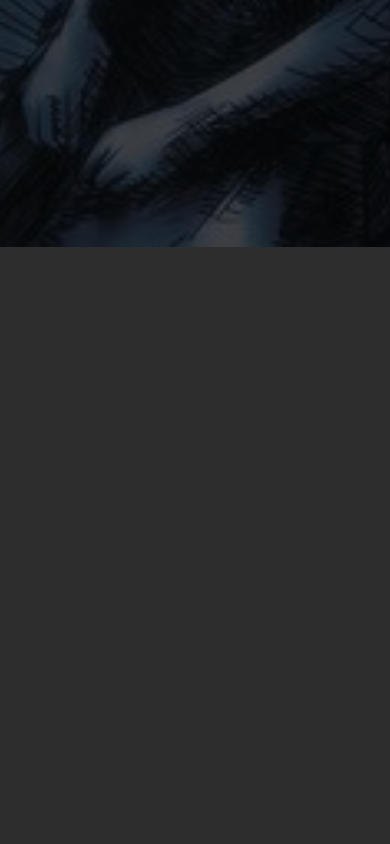
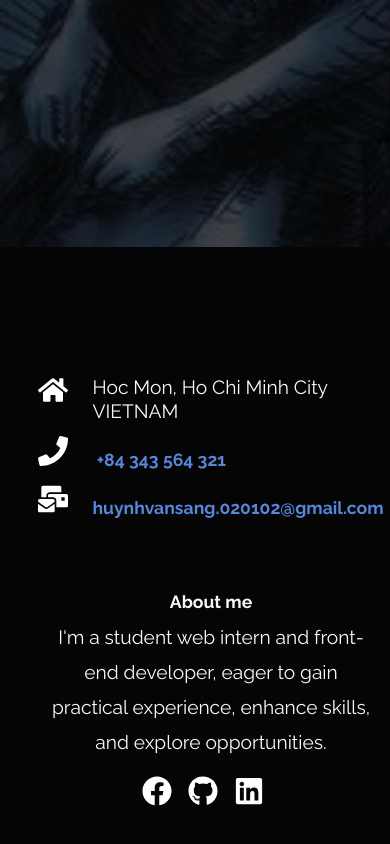
Before and after one commit to SangHynh/Portfolio, a React (Create React App) app: page / in a window 390 px wide. Shown: the part 766-1610 px from the top of the page. Before the commit the page ends 1013 px from the top, so only its background shows below. Built offline with nearby package versions, Linux system fonts and the light colour scheme.

Commit message:
create responsive footer

```diff
--- /dev/null
+++ b/src/components/Footer/FooterStyles.css
@@ -0,0 +1,78 @@
+.footer__container h1,h4,p,span{
+    color: var(--text-color);
+}
+
+.footer__container p {
+    font-size: 1.2rem;
+}
+
+.footer__container h4 {
+    font-size: 1.1rem;
+}
+
+.footer__container{
+    width: 100%;
+    padding: 8rem 0rem 3rem 2rem;
+    background-color: var(--footer-color);
+    bottom: 0;
+}
+
+.footer__content{
+    display: flex;
+    justify-content: space-around;
+    align-items: center;
+}
+
+.footer__content .left{
+    flex: 1;
+    overflow-wrap: break-word;
+}
+
+.footer__content .right{
+    flex: 1;
+    height: 100%;
+    display: flex;
+    flex-direction: column;
+    padding: 1rem;
+    line-height: 2.2rem;
+}
+
+.footer__content .social{
+    margin-top: 1rem;
+}
+
+.footer__content .location{
+    display: flex;
+    margin-bottom: 0.8rem;
+    line-height: 1.5rem;
+}
+
+.footer__content .phone{
+    line-height: 1.5rem;
+    margin-bottom: 0.8rem;
+}
+
+.footer__content .email{
+    line-height: 1.5rem;
+}
+
+.footer__content span{
+    color: var(--sub-text-color);
+}
+
+@media screen and (max-width: 760px) {
+    .footer__content{
+        flex-direction: column;
+    }
+
+    .footer__content .left{
+        margin-bottom: 3rem;
+    }
+
+    .footer__content .right{
+        display: flex;
+        align-items: center;
+        line-height: 2.2rem;
+        text-align: center;
+    }
+}
--- /dev/null
+++ b/src/components/Footer/index.js
@@ -0,0 +1,80 @@
+import "./FooterStyles.css";
+import React from "react";
+import { FaHome as HomeIcon } from "react-icons/fa";
+import { FaPhone as PhoneIcon } from "react-icons/fa";
+import { FaMailBulk as EmailIcon } from "react-icons/fa";
+import { FaFacebook as FacebookIcon } from "react-icons/fa";
+import { FaGithub as GithubIcon } from "react-icons/fa";
+import { FaLinkedin as LinkedinIcon } from "react-icons/fa";
+
+const Footer = () => {
+  const urlFacebook = process.env.REACT_APP_FACEBOOK;
+  const urlLinkedin = process.env.REACT_APP_LINKEDIN;
+  const urlGithub = process.env.REACT_APP_GITHUB;
+
+  return (
+    <div className="footer__container">
+      <div className="footer__content">
+        <div className="left">
+          <div className="location">
+            <HomeIcon
+              size={30}
+              style={{ color: "#fff", marginRight: "1.5rem" }}
+            />
+            <div>
+              <p> {process.env.REACT_APP_ADDRESS}</p>
+              <p> {process.env.REACT_APP_COUNTRY}</p>
+            </div>
+          </div>
+          <div className="phone">
+            <h4>
+              <PhoneIcon
+                size={30}
+                style={{ color: "#fff", marginRight: "1.5rem" }}
+              />
+              <span> {process.env.REACT_APP_PHONE}</span>
+            </h4>
+          </div>
+          <div className="email">
+            <h4>
+              <EmailIcon
+                size={30}
+                style={{ color: "#fff", marginRight: "1.5rem" }}
+              />
+              <span>{process.env.REACT_APP_EMAIL}</span>
+            </h4>
+          </div>
+        </div>
+        <div className="right">
+          <h4>About me</h4>
+          <p>
+            I'm a student web intern and front-end developer, eager to gain
+            practical experience, enhance skills, and explore opportunities.
+          </p>
+          <div className="social">
+            <a target="_blank" href={urlFacebook}>
+              <FacebookIcon
+                size={30}
+                style={{ color: "#fff", marginRight: "1rem" }}
+              />
+            </a>
+            <a target="_blank" href={urlGithub}>
+              <GithubIcon
+                size={30}
+                style={{ color: "#fff", marginRight: "1rem" }}
+              />
+            </a>
+            <a target="_blank" href={urlLinkedin}>
+              <LinkedinIcon
+                size={30}
+                style={{ color: "#fff", marginRight: "1rem" }}
+              />
+            </a>
+          </div>
+        </div>
+      </div>
+    </div>
+  );
+};
+
+export default Footer;
--- a/src/components/HeroImg/HeroImgStyles.css
+++ b/src/components/HeroImg/HeroImgStyles.css
@@ -25,9 +25,9 @@
 }
 
 .hero__container h1 {
-  font-size: 3rem;
+  font-size: 4rem;
   padding: 0.5rem 0 1.5rem;
-  color: var(--header-text-color);
+  color: var(--text-color);
   white-space: wrap;
 }
 
@@ -53,7 +53,7 @@
     background-image: var(--home-mobile-theme-image);
   }
   .hero__container h1 {
-    font-size: 2rem;
+    font-size: 3rem;
   }
   .hero__container p {
     font-size: 1.2rem;
--- a/src/components/HeroImg/index.js
+++ b/src/components/HeroImg/index.js
@@ -1,6 +1,5 @@
 import React from "react";
 import "./HeroImgStyles.css";
-import IntroImg from "../../assets/img/bocchi.jpg";
 import { Link } from "react-router-dom";
 
 const HeroImg = () => {
@@ -10,12 +9,10 @@ const HeroImg = () => {
         {/* <img className="intro-img" src={IntroImg} alt="IntroImage" /> */}
       </div>
       <div className="hero__content">
-        <p>
-          HELLO, I'M HUYNH VAN SANG
+          <p>HELLO, I'M HUYNH VAN SANG</p>
           <h1>Front-end Developer</h1>
           <Link to="/project" className="button primary-button">Projects</Link>
           <Link to="/contact" className="button secondary-button">Contact</Link>
-        </p>
       </div>
     </div>
   );
--- a/src/index.css
+++ b/src/index.css
@@ -13,8 +13,9 @@ body {
 
 :root {
   --header-color: rgba(25, 25, 25, 1);
+  --footer-color: rgba(5, 5, 5, 1);
   --text-color: #f9f9f9;
-  --main-theme-color: rgba(45, 45, 45, 1);
+  --main-theme-color: rgba(45, 45, 45, 0.8);
   --sub-text-color: #5786da;
   --black-color: #000;
   --primary-button-color: #7d9aabb9;
--- a/src/routes/About.js
+++ b/src/routes/About.js
@@ -1,10 +1,12 @@
 import React from "react";
 import Navbar from "../components/Navbar";
+import Footer from "../components/Footer";
 
 const About = () => {
   return (
     <div>
-      <Navbar></Navbar>
+      <Navbar/>
+      <Footer/>
     </div>
   );
 };
--- a/src/routes/Contact.js
+++ b/src/routes/Contact.js
@@ -1,10 +1,12 @@
 import React from "react";
 import Navbar from "../components/Navbar";
+import Footer from "../components/Footer";
 
 const Contact = () => {
   return (
     <div>
-      <Navbar></Navbar>
+      <Navbar/>
+      <Footer/>
     </div>
   );
 };
--- a/src/routes/Home.js
+++ b/src/routes/Home.js
@@ -1,12 +1,14 @@
 import React from 'react'
 import Navbar from '../components/Navbar'
 import HeroImg from '../components/HeroImg'
+import Footer from '../components/Footer'
 
 const Home = () => {
   return (
     <div>
       <Navbar/>
       <HeroImg/>
+      <Footer/>
     </div>
   )
 }
--- a/src/routes/Project.js
+++ b/src/routes/Project.js
@@ -1,10 +1,12 @@
 import React from "react";
 import Navbar from "../components/Navbar";
+import Footer from "../components/Footer";
 
 const Project = () => {
   return (
     <div>
       <Navbar></Navbar>
+      <Footer/>
     </div>
   );
 };
```
Also changed, not shown: 2 other files (tests, documents, lock files or other folders).
